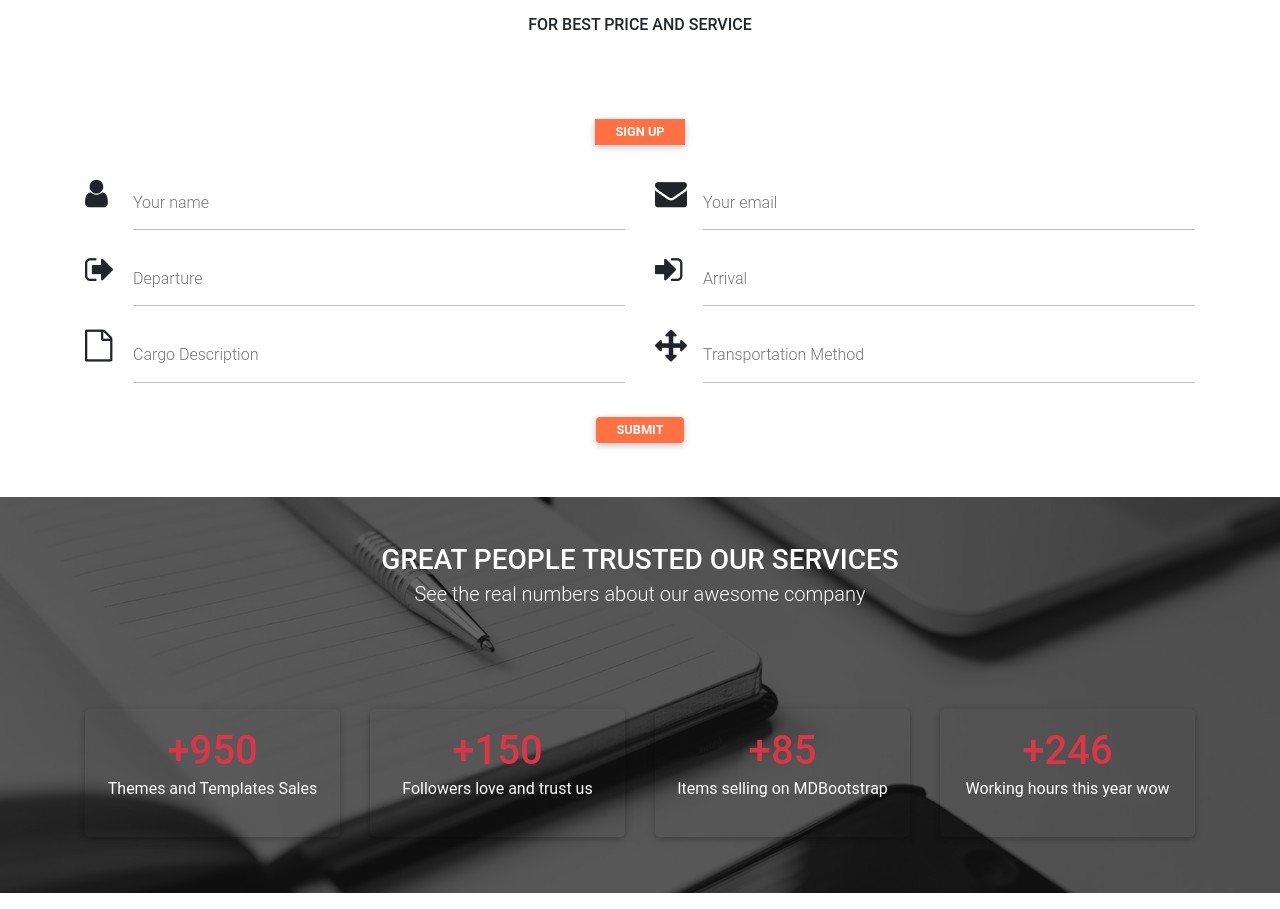
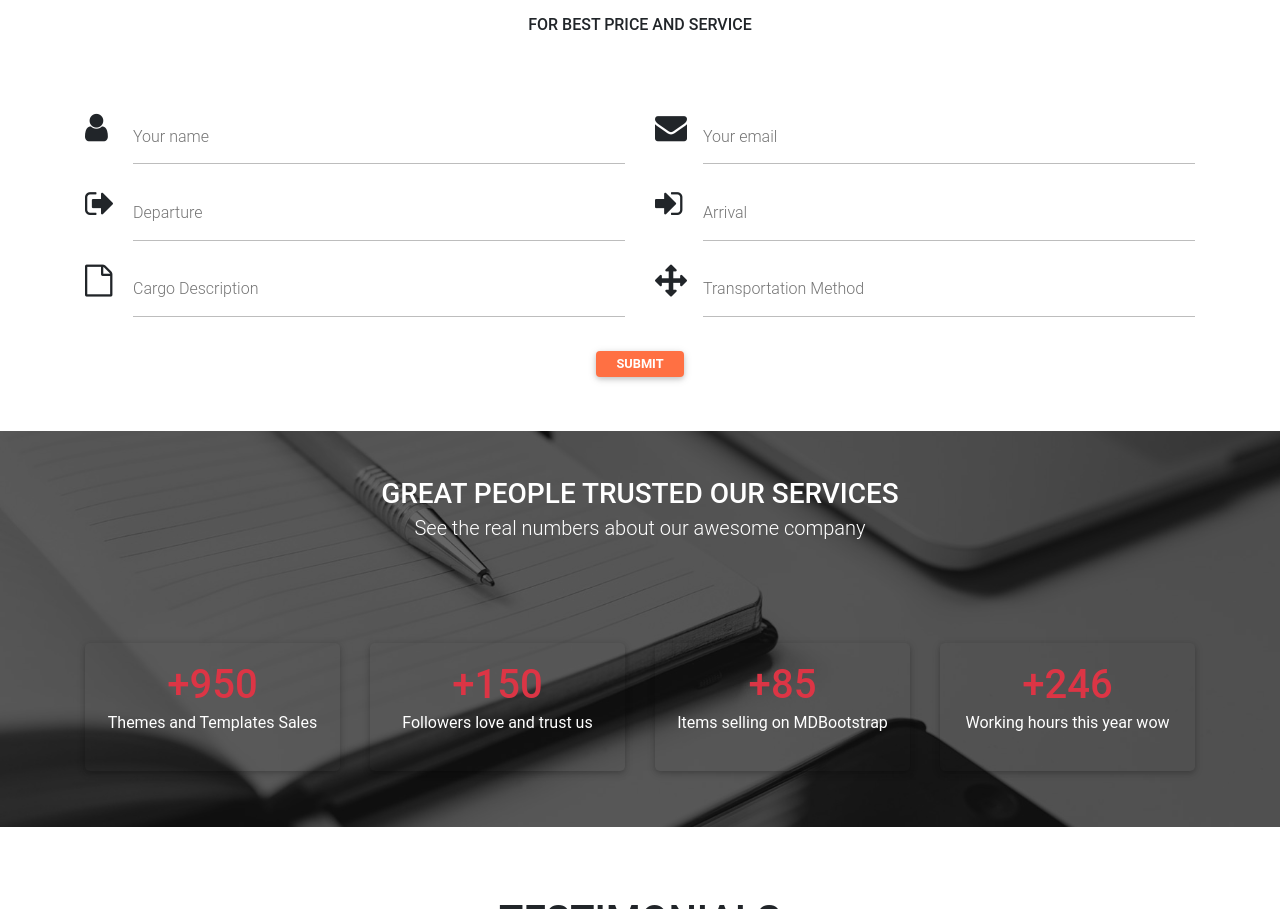
Before and after one commit to developersazon/Transport_Template_Design, a plain HTML site: page index.html in a window 1280 px wide. Shown: the part 3040-3949 px from the top of the page. Drawn offline with Linux system fonts and the light colour scheme; a web font is replaced by a local one.

Commit message:
Update Contact Form

```diff
--- a/index.html
+++ b/index.html
@@ -260,30 +260,20 @@
             </div>
 
             <div class="row">
-                <div class="col-sm-12 col-md-12">
-                    <p class="h5 text-center mb-4"><a href="#form_sign" class="btn btn-deep-orange">Sign Up</a></p>
-                </div>
-            </div>
-
-            <div class="row">
                 <div class=" col-sm-6 col-md-6">
                     <form id="form_sign">
                         <!-- Form register -->
-                        <form>
-
-
+                        <form action="" method="post">
                             <div class="md-form">
                                 <i class="fa fa-user prefix"></i>
                                 <input type="text" id="orangeForm-name" class="form-control">
                                 <label for="orangeForm-name" class="mb-2">Your name</label>
                             </div>
-
                             <div class="md-form">
                                 <i class="fa fa-sign-out prefix"></i>
                                 <input type="text" id="orangeForm-email" class="form-control">
                                 <label for="orangeForm-email">Departure</label>
                             </div>
-
                             <div class="md-form">
                                 <i class="fa fa-file-o prefix"></i>
                                 <input type="password" id="orangeForm-pass" class="form-control">
@@ -296,19 +286,16 @@
                 <div class=" col-sm-6 col-md-6">
                     <!-- Form register -->
                     <form id="form_sign_in">
-
                         <div class="md-form">
                             <i class="fa fa-envelope prefix"></i>
                             <input type="text" id="orangeForm-email-02" class="form-control">
                             <label for="orangeForm-email-02">Your email</label>
                         </div>
-
                         <div class="md-form">
                             <i class="fa fa-sign-in prefix"></i>
                             <input type="text" id="orangeForm-name-02" class="form-control">
                             <label for="orangeForm-name-02">Arrival</label>
                         </div>
-
                         <div class="md-form">
                             <i class="fa fa-arrows prefix"></i>
                             <input type="password" id="orangeForm-pass-02" class="form-control">
```
